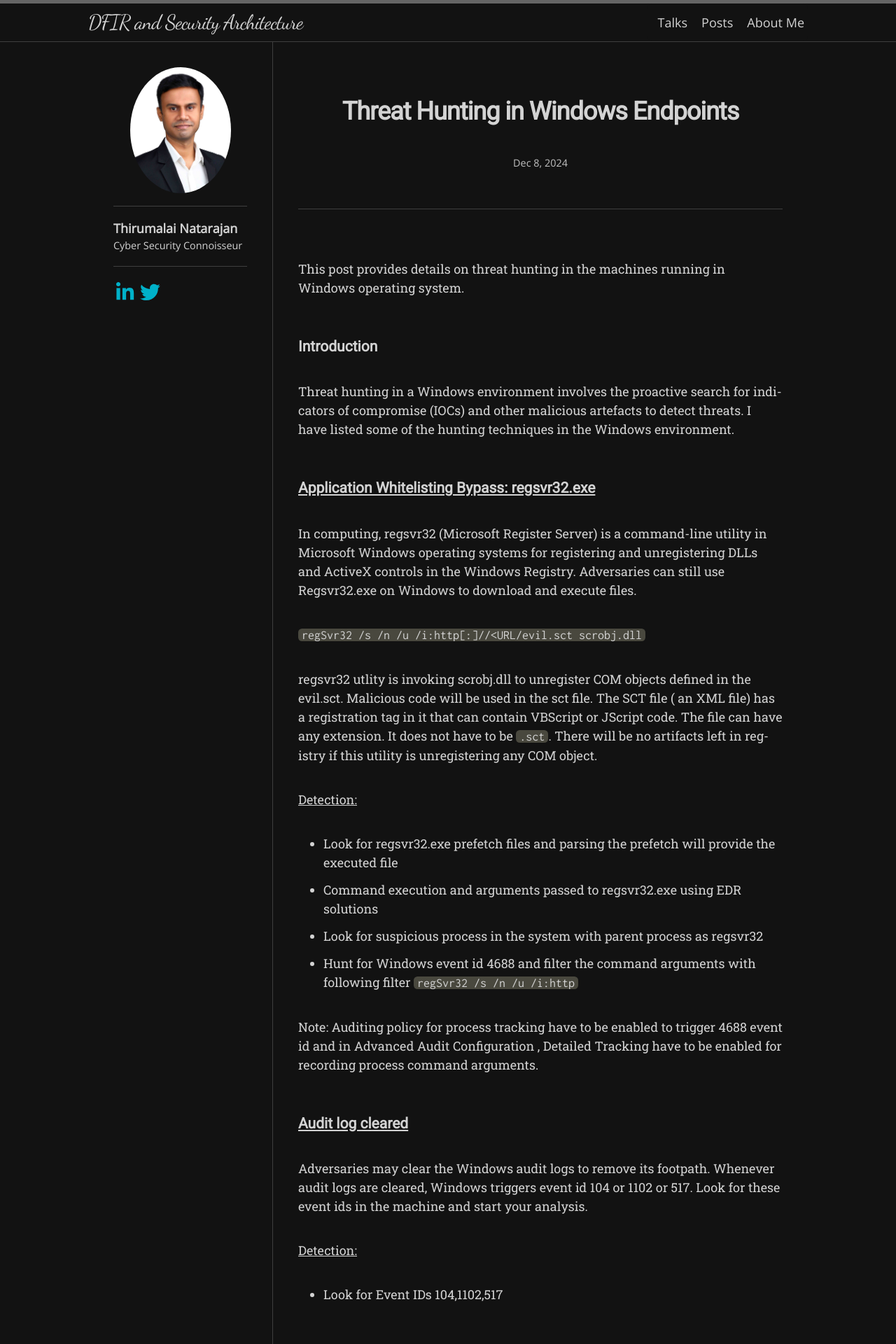
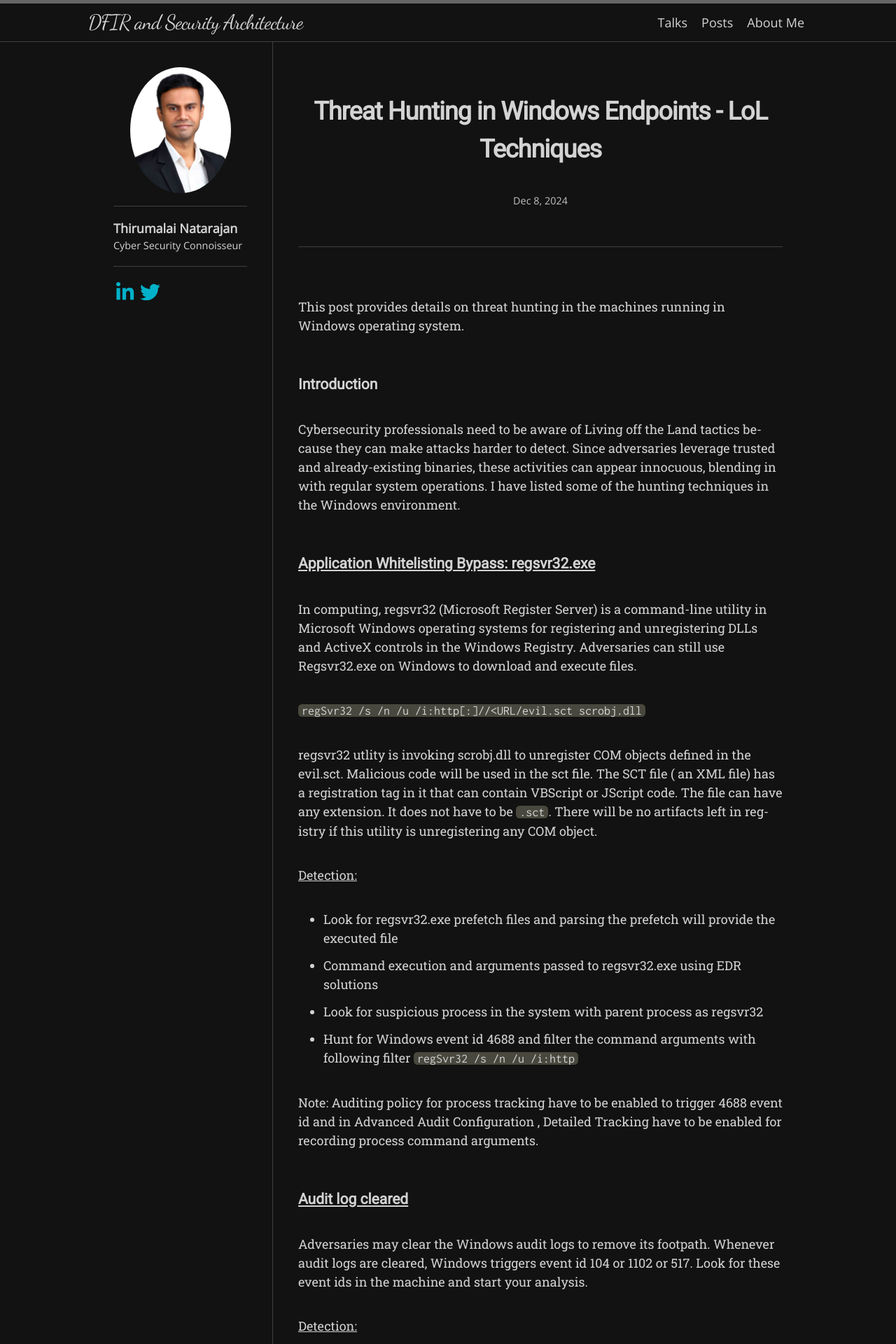
Before and after one commit to Th1ru-M/th1ru-m.github.io, a Jekyll site: the page built from _posts/2024-12-8-WindowsThreatHunting-Part1.md, in a window 1280 px wide. Shown: the top 1920 px of the page at 70% size. Built offline with Jekyll 4.4.1, drawn with Linux system fonts in a browser that asks for light colours; nearby versions of some CDN libraries; some web fonts are replaced; some of the changed text lies outside the part shown.

Commit message:
Update 2024-12-8-WindowsThreatHunting-Part1.md

```diff
--- a/_posts/2024-12-8-WindowsThreatHunting-Part1.md
+++ b/_posts/2024-12-8-WindowsThreatHunting-Part1.md
@@ -1,14 +1,14 @@
 ---
 layout: post
 classes: wide
-title:  "Threat Hunting in Windows Endpoints"
+title:  "Threat Hunting in Windows Endpoints - LoL Techniques"
 date:   2024-12-08 12:00:00 +0800
 ---
 This post provides details on threat hunting in the machines running in Windows operating system.
 
 
 ### Introduction
-Threat hunting in a Windows environment involves the proactive search for indicators of compromise (IOCs) and other malicious artefacts to detect threats. I have listed some of the hunting techniques in the Windows environment.
+Cybersecurity professionals need to be aware of Living off the Land tactics because they can make attacks harder to detect. Since adversaries leverage trusted and already-existing binaries, these activities can appear innocuous, blending in with regular system operations. I have listed some of the hunting techniques in the Windows environment.
 
 ### **<u>Application Whitelisting Bypass: regsvr32.exe</u>**
 
```
